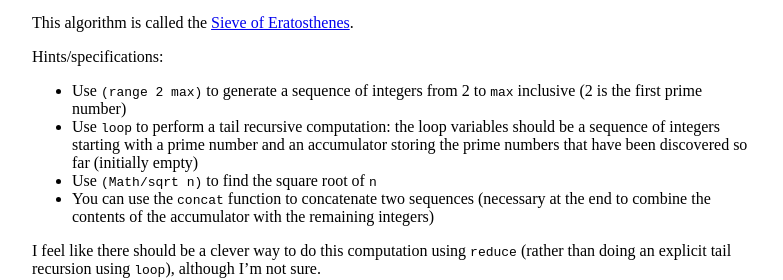
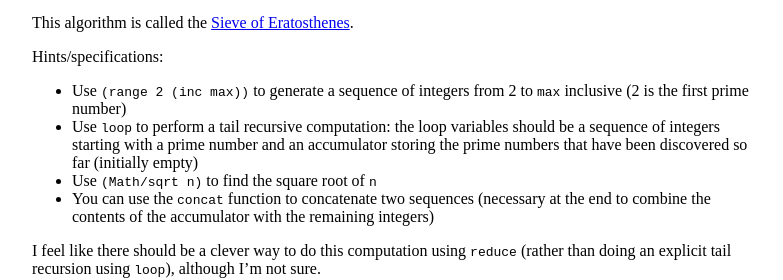
Before and after one commit to ycpcs/cs340-fall2015, a Jekyll site: the page built from labs/lab10.md, in a window 1280 px wide. Shown: the part 1152-1432 px from the top of the page, without its empty margins (248-1031 px from the left). Built offline with Jekyll 4.4.1, drawn with Linux system fonts in a browser that asks for light colours; Markdown is read by kramdown in place of the engine named in the settings.

Commit message:
minor correction

```diff
--- a/labs/lab10.md
+++ b/labs/lab10.md
@@ -51,7 +51,7 @@ This algorithm is called the [Sieve of Eratosthenes](https://en.wikipedia.org/wi
 
 Hints/specifications:
 
-* Use `(range 2 max)` to generate a sequence of integers from 2 to `max` inclusive (2 is the first prime number)
+* Use `(range 2 (inc max))` to generate a sequence of integers from 2 to `max` inclusive (2 is the first prime number)
 * Use `loop` to perform a tail recursive computation: the loop variables should be a sequence of integers starting with a prime number and an accumulator storing the prime numbers that have been discovered so far (initially empty)
 * Use `(Math/sqrt n)` to find the square root of `n`
 * You can use the `concat` function to concatenate two sequences (necessary at the end to combine the contents of the accumulator with the remaining integers)
```
